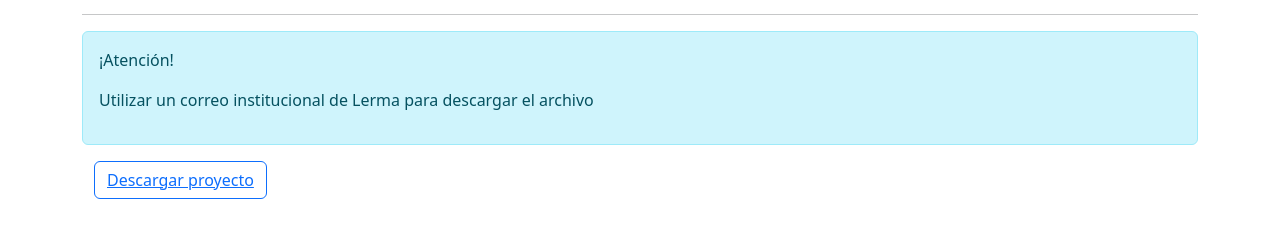
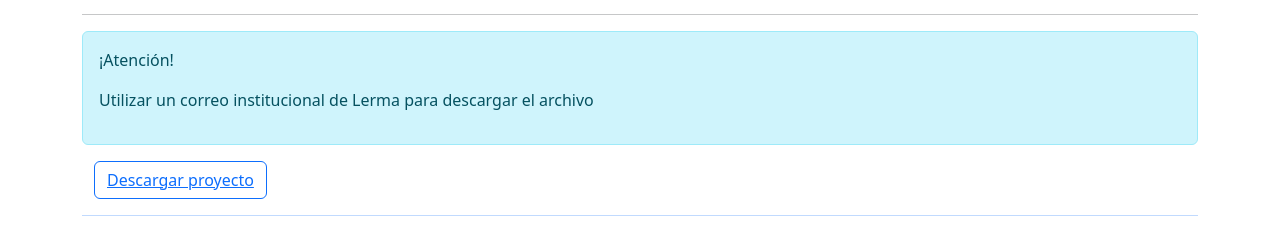
Before and after one commit to Chofs97/desconexiones.github.io, a plain HTML site: page index.html in a window 1280 px wide. Shown: the part 3365-3597 px from the top of the page. Before the commit the page ends 3564 px from the top, so only its background shows below. Drawn offline with nearby package versions, Linux system fonts and the light colour scheme; a small style sheet from the web is missing.

Commit message:
Update index.html

```diff
--- a/index.html
+++ b/index.html
@@ -134,8 +134,10 @@
 
         <button type="button" class="btn btn-outline-primary"><a href="https://drive.google.com/drive/folders/1ac9FYkuXJxhrVzw66qd99Xuq4GW0ztA9?usp=sharing" download="Descargar-Desconexión.rar">
        Descargar proyecto</button>
+    </div>
 
-    </div>
+   <hr> <!--línea para separar secciones-->
+
 
         <script src="https://cdn.jsdelivr.net/npm/@popperjs/core@2.11.8/dist/umd/popper.min.js" integrity="sha384-I7E8VVD/ismYTF4hNIPjVp/Zjvgyol6VFvRkX/vR+Vc4jQkC+hVqc2pM8ODewa9r" crossorigin="anonymous"></script>
         <script src="https://cdn.jsdelivr.net/npm/bootstrap@5.3.2/dist/js/bootstrap.min.js" integrity="sha384-BBtl+eGJRgqQAUMxJ7pMwbEyER4l1g+O15P+16Ep7Q9Q+zqX6gSbd85u4mG4QzX+" crossorigin="anonymous"></script>
```
